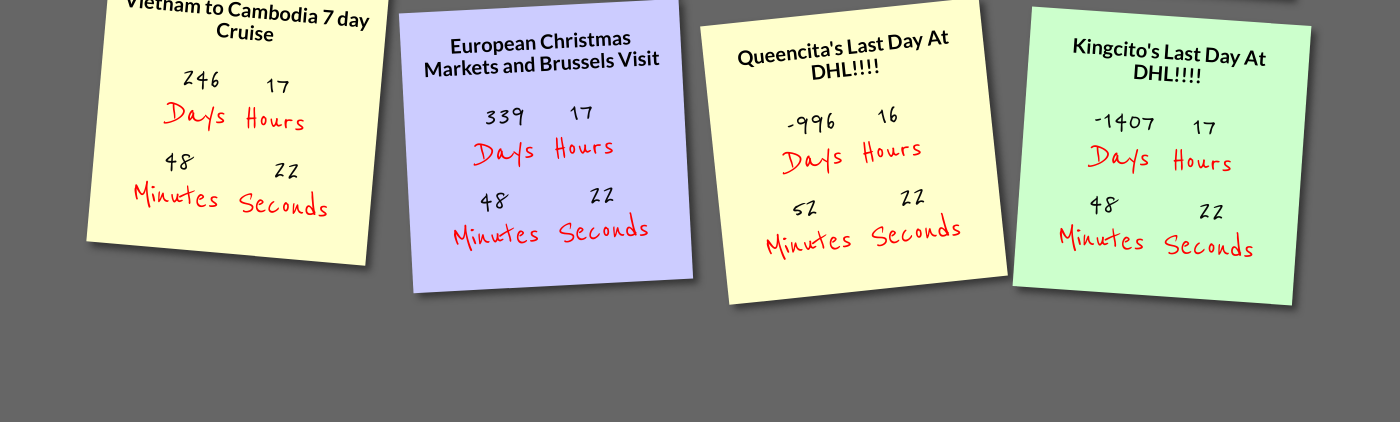
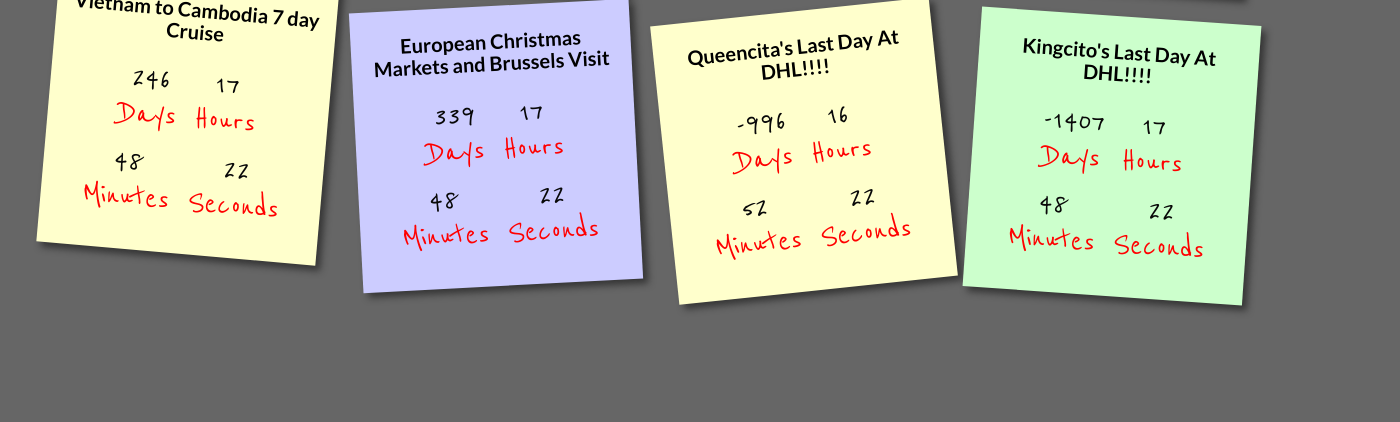
Before and after one commit to lagerbeer/countdown, a plain HTML site: page Travel_page2.html in a window 1280 px wide. Shown: the part 378-800 px from the top of the page, 1400 px wide, since content can reach past the window. Drawn offline with nearby package versions, Linux system fonts and the light colour scheme.

Commit message:
Update Travel_page2.html

```diff
--- a/Travel_page2.html
+++ b/Travel_page2.html
@@ -103,7 +103,7 @@ setInterval(function() { makeTimer(); }, 1000);
 
     body {
       font-family: 'Reenie Beanie', cursive;
-      width: 1400px;
+      width: 1300px;
       margin: 0 auto;
       text-align: center;
       color: rgb(244, 10, 10);
@@ -146,7 +146,7 @@ setInterval(function() { makeTimer(); }, 1000);
 
         body {
           font-family: 'Reenie Beanie', cursive;
-          width: 1400px;
+          width: 1300px;
           margin: 0 auto;
           text-align: center;
           color: rgb(251, 11, 11);
@@ -275,7 +275,7 @@ setInterval(function() { makeTimer4(); }, 1000);
 
     body {
       font-family: 'Reenie Beanie', cursive;
-      width: 1400px;
+      width: 1300px;
       margin: 0 auto;
       text-align: center;
       color: red;
@@ -318,7 +318,7 @@ setInterval(function() { makeTimer4(); }, 1000);
 
         body {
           font-family: 'Reenie Beanie', cursive;
-          width: 1400px;
+          width: 1300px;
           margin: 0 auto;
           text-align: center;
           color: red;
@@ -448,7 +448,7 @@ setInterval(function() { makeTimer5(); }, 1000);
 
     body {
       font-family: 'Reenie Beanie', cursive;
-      width: 1400px;
+      width: 1300px;
       margin: 0 auto;
       text-align: center;
       color: red;
@@ -491,7 +491,7 @@ setInterval(function() { makeTimer5(); }, 1000);
 
         body {
           font-family: 'Reenie Beanie', cursive;
-          width: 1400px;
+          width: 1300px;
           margin: 0 auto;
           text-align: center;
           color: rgb(255, 255, 255);
@@ -620,7 +620,7 @@ setInterval(function() { makeTimer8(); }, 1000);
 
     body {
       font-family: 'Reenie Beanie', cursive;
-      width: 1400px;
+      width: 1300px;
       margin: 0 auto;
       text-align: center;
       color: red;
@@ -663,7 +663,7 @@ setInterval(function() { makeTimer8(); }, 1000);
 
         body {
           font-family: 'Reenie Beanie', cursive;
-          width: 1400px;
+          width: 1300px;
           margin: 0 auto;
           text-align: center;
           color: rgb(231, 18, 18);
```
